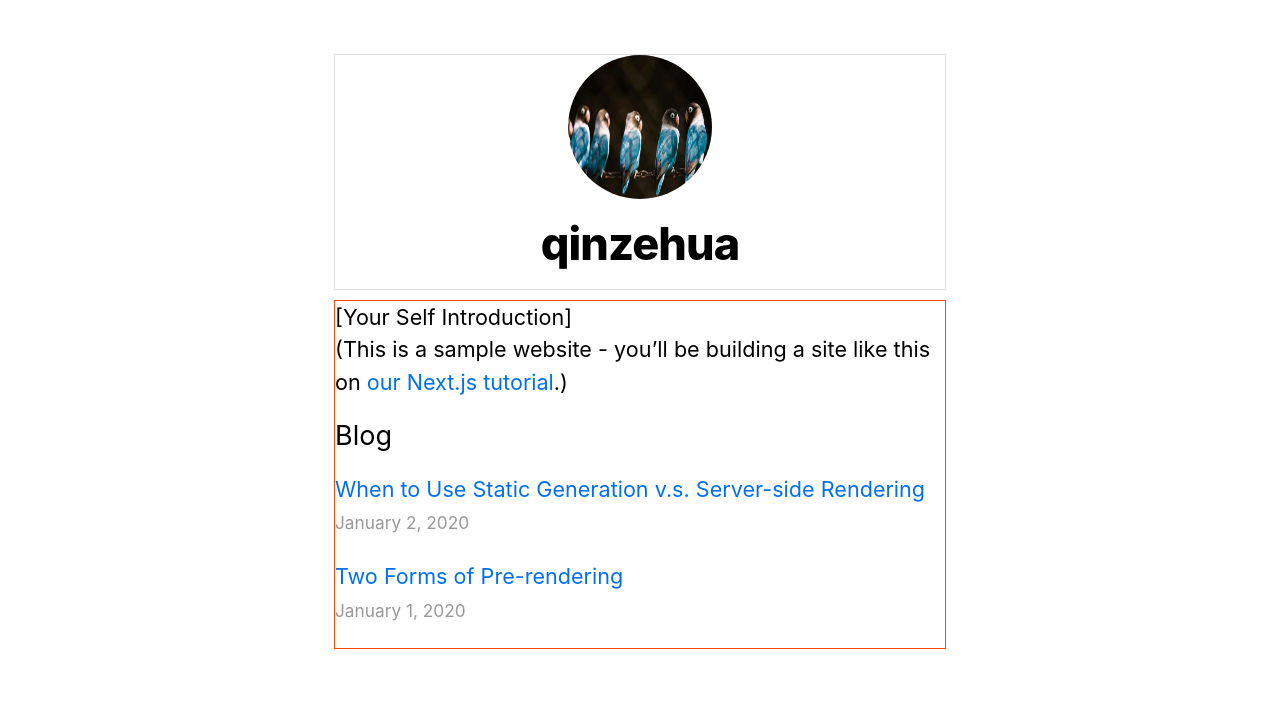
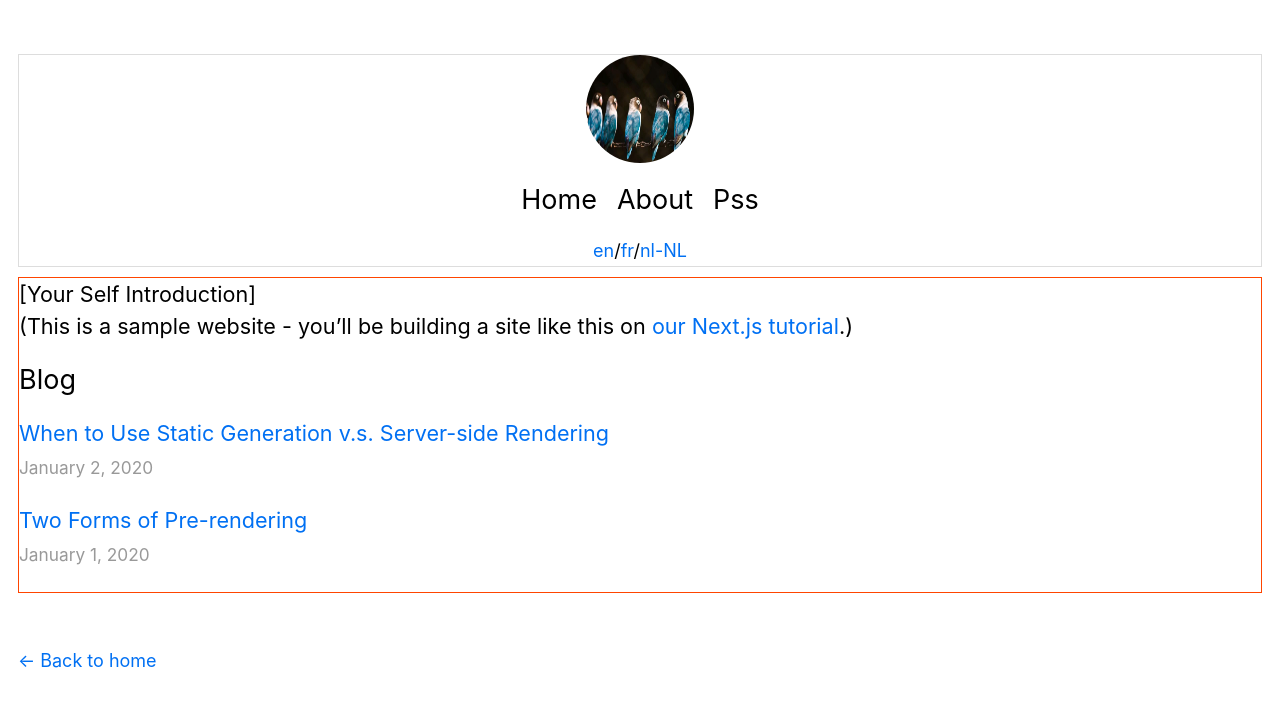
Before and after one commit to qinzehua/next.js-Learning, a Next.js app: page / in a window 1280 px wide. Shown: the top 706 px of the page. Built offline with nearby package versions, Linux system fonts and the light colour scheme.

Commit message:
Internationalized Routing

```diff
--- a/components/layout.module.css
+++ b/components/layout.module.css
@@ -1,5 +1,5 @@
 .container {
-    max-width: 36rem;
+    max-width: 76rem;
     padding: 0 1rem;
     margin: 3rem auto 6rem;
 }
--- a/components/layout.tsx
+++ b/components/layout.tsx
@@ -1,9 +1,12 @@
 import Head from "next/head";
-import styles from "./layout.module.css";
-import utilStyles from "../styles/utils.module.css";
 import Link from "next/link";
 import React from "react";
 import type { ReactNode } from "react";
+import { useRouter } from "next/router";
+import Cookies from "js-cookie";
+
+import styles from "./layout.module.css";
+import utilStyles from "../styles/utils.module.css";
 
 const name = "qinzehua";
 export const siteTitle = "Next.js Sample Website";
@@ -15,6 +18,18 @@ export default function Layout({
   children: ReactNode;
   home?: boolean;
 }) {
+  const router = useRouter();
+  const { locales, locale: activeLocale, pathname, query, asPath } = router;
+
+  console.log("--------", router.route);
+
+  console.log("router.locale: ", router.locale);
+  console.log("router.locales : ", router.locales);
+  console.log("router.defaultLocale : ", router.defaultLocale);
+  const changeLanguage = (lang: string) => {
+    Cookies.set("NEXT_LOCALE", lang);
+  };
+
   return (
     <div className={styles.container}>
       <Head>
@@ -37,29 +52,52 @@ export default function Layout({
         <meta name="twitter:card" content="summary_large_image" />
       </Head>
       <header className={styles.header}>
-        {home ? (
-          <>
-            <img
-              src="/images/profile.jpeg"
-              className={`${styles.headerHomeImage} ${utilStyles.borderCircle}`}
-              alt={name}
-            />
-            <h1 className={utilStyles.heading2Xl}>{name}</h1>
-          </>
-        ) : (
-          <>
-            <Link href="/">
         <img
           src="/images/profile.jpeg"
           className={`${styles.headerImage} ${utilStyles.borderCircle}`}
           alt={name}
         />
+        <div style={{ display: "flex" }}>
+          <Link href="/" className={utilStyles.colorInherit}>
+            <h2 className={utilStyles.headingLg}>Home</h2>
+          </Link>
+          <div style={{ padding: 10 }}></div>
+          <Link href="/about" className={utilStyles.colorInherit}>
+            <h2 className={utilStyles.headingLg}>About</h2>
           </Link>{" "}
-            <Link href="/" className={utilStyles.colorInherit}>
-              <h2 className={utilStyles.headingLg}>{name}</h2>{" "}
+          <div style={{ padding: 10 }}></div>
+          <Link href="/pss/first" className={utilStyles.colorInherit}>
+            <h2 className={utilStyles.headingLg}>Pss</h2>
           </Link>
-          </>
-        )}
+        </div>
+        <div>
+          <Link
+            href={{ pathname, query }}
+            as={asPath}
+            locale={"en"}
+            legacyBehavior
+          >
+            en
+          </Link>
+          /
+          <Link
+            href={{ pathname, query }}
+            as={asPath}
+            locale={"fr"}
+            legacyBehavior
+          >
+            fr
+          </Link>
+          /
+          <Link
+            href={{ pathname, query }}
+            as={asPath}
+            locale={"nl-NL"}
+            legacyBehavior
+          >
+            nl-NL
+          </Link>
+        </div>
       </header>
       <main className={styles.main}>{children}</main>
       {!home && (
@@ -70,3 +108,7 @@ export default function Layout({
     </div>
   );
 }
+
+export async function getServerSideProps() {
+  return { props: { age: 10 } };
+}
--- /dev/null
+++ b/next.config.js
@@ -0,0 +1,6 @@
+module.exports = {
+  i18n: {
+    locales: ["en", "fr", "nl-NL"],
+    defaultLocale: "en",
+  },
+};
--- a/package.json
+++ b/package.json
@@ -10,6 +10,7 @@
   "dependencies": {
     "date-fns": "^2.29.3",
     "gray-matter": "^4.0.3",
+    "js-cookie": "^3.0.1",
     "next": "latest",
     "react": "18.2.0",
     "react-dom": "18.2.0",
@@ -23,6 +24,7 @@
     "@babel/preset-react": "^7.18.6",
     "@babel/preset-typescript": "^7.18.6",
     "@testing-library/react": "^13.4.0",
+    "@types/js-cookie": "^3.0.2",
     "@types/node": "18.11.17",
     "@types/react": "18.0.26",
     "@types/react-test-renderer": "^18.0.0",
--- a/pages/about.tsx
+++ b/pages/about.tsx
@@ -1,9 +1,13 @@
-import type { NextPage } from 'next'
-import Head from 'next/head'
-import Image from 'next/image'
+import type { NextPage } from "next";
+import Head from "next/head";
+import Image from "next/image";
+import Layout from "../components/layout";
+import { getSortedPostsData } from "../lib/posts";
 
-const Home: NextPage = () => {
+const About: NextPage = () => {
   return (
+    <Layout>
+      {" "}
       <div className="flex min-h-screen flex-col items-center justify-center py-2">
         <Head>
           <title>Create Next App</title>
@@ -12,14 +16,14 @@ const Home: NextPage = () => {
 
         <main className="flex w-full flex-1 flex-col items-center justify-center px-20 text-center">
           <h1 className="text-6xl font-bold">
-          Welcome to{' '}
+            Welcome to{" "}
             <a className="text-blue-600" href="https://nextjs.org">
               Next.js!
             </a>
           </h1>
 
           <p className="mt-3 text-2xl">
-          Get started by editing{' '}
+            Get started by editing{" "}
             <code className="rounded-md bg-gray-100 p-3 font-mono text-lg">
               pages/index.tsx
             </code>
@@ -75,11 +79,12 @@ const Home: NextPage = () => {
             target="_blank"
             rel="noopener noreferrer"
           >
-          Powered by{' '}
+            Powered by{" "}
           </a>
         </footer>
       </div>
-  )
-}
+    </Layout>
+  );
+};
 
-export default Home
+export default About;
--- a/pages/index.tsx
+++ b/pages/index.tsx
@@ -4,6 +4,7 @@ import { getSortedPostsData } from "../lib/posts";
 import utilStyles from "../styles/utils.module.css";
 import Link from "next/link";
 import Date from "../components/date";
+import { useRouter } from "next/router";
 
 export type PostMeta = {
   id: string;
@@ -12,8 +13,11 @@ export type PostMeta = {
 };
 
 export default function Home({ allPosts }: { allPosts: PostMeta[] }) {
+  const router = useRouter();
+  const { pathname, asPath, query, locale } = router;
+
   return (
-    <Layout home>
+    <Layout>
       <Head>
         <title>{siteTitle}</title>
       </Head>
@@ -42,7 +46,7 @@ export default function Home({ allPosts }: { allPosts: PostMeta[] }) {
   );
 }
 
-export async function getStaticProps() {
+export async function getServerSideProps() {
   const allPosts = getSortedPostsData();
   return {
     props: {
--- a/pages/posts/[id].tsx
+++ b/pages/posts/[id].tsx
@@ -13,8 +13,7 @@ interface Post extends PostMeta {
 }
 
 export default function Post({ postData }: { postData: Post }) {
-  const router = useRouter()
-
+  const router = useRouter();
 
   return (
     <Layout>
@@ -32,15 +31,15 @@ export default function Post({ postData }: { postData: Post }) {
   );
 }
 
-export async function getStaticPaths() {
-  const paths = getAllPostIds();
-  return {
-    paths,
-    fallback: false,
-  };
-}
+// export const getStaticPaths: GetStaticPaths = async () => {
+//   const paths = getAllPostIds();
+//   return {
+//     paths,
+//     fallback: false,
+//   };
+// };
 
-export const getStaticProps: GetStaticProps = async function ({ params }) {
+export const getServerSideProps: GetStaticProps = async function ({ params }) {
   const postData = await getPostData(params?.id as string);
   return {
     props: {
--- /dev/null
+++ b/pages/pss/[id].tsx
@@ -0,0 +1,27 @@
+import { PostMeta } from "..";
+import { GetServerSideProps } from "next";
+import { useRouter } from "next/router";
+import Layout from "../../components/layout";
+
+interface Post {
+  id: string;
+}
+
+export default function Post({ id }: Post) {
+  const router = useRouter();
+  return (
+    <Layout>
+      <div>pss: {id}</div>
+    </Layout>
+  );
+}
+
+export const getServerSideProps: GetServerSideProps = async function ({
+  params,
+}) {
+  return {
+    props: {
+      id: params?.id,
+    },
+  };
+};
```
Also changed, not shown: components/Counter.tsx (+6 -8 lines), 1 other file (tests, documents, lock files or other folders). Lines whose indentation alone changed are shown as unchanged.
